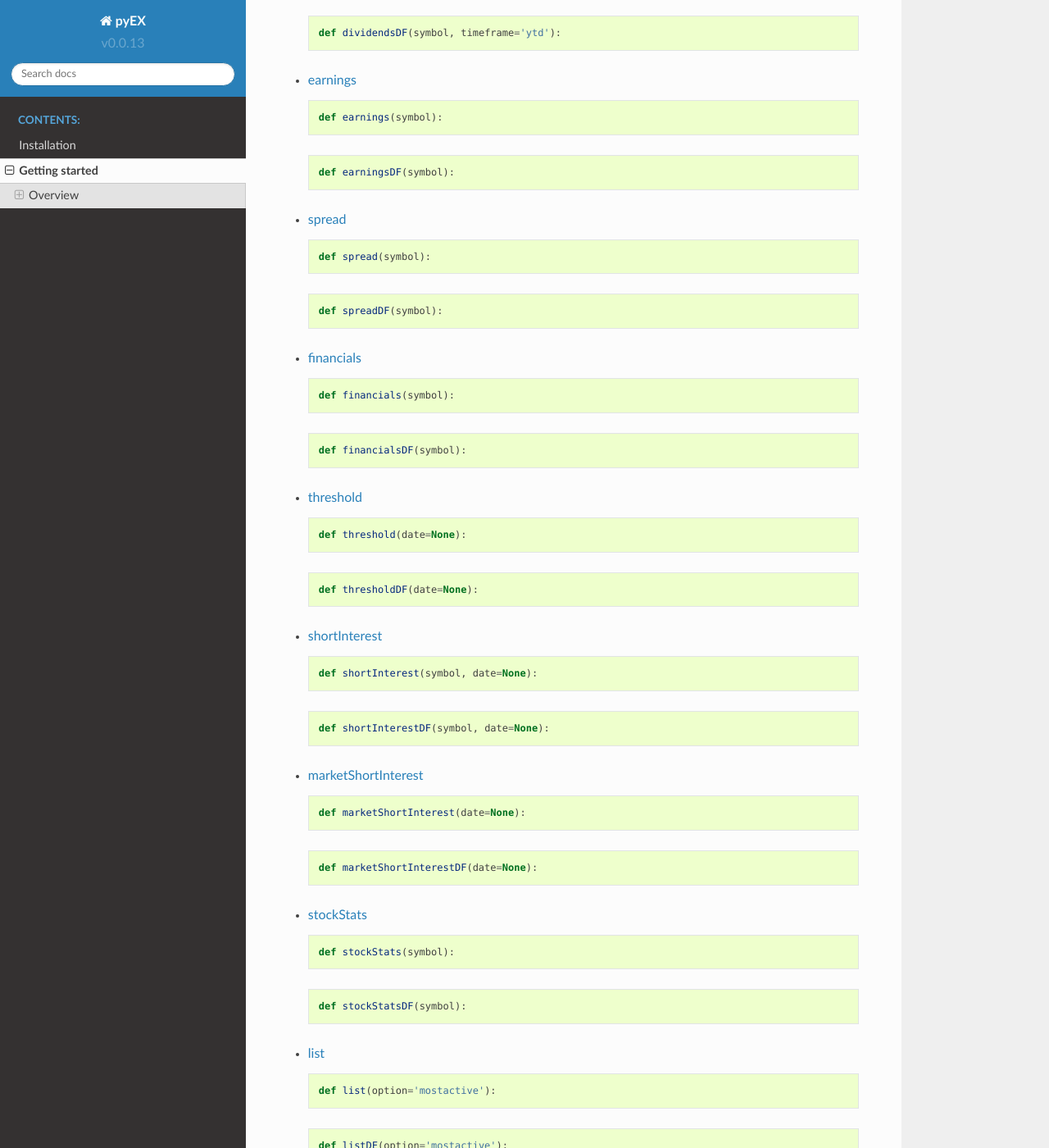
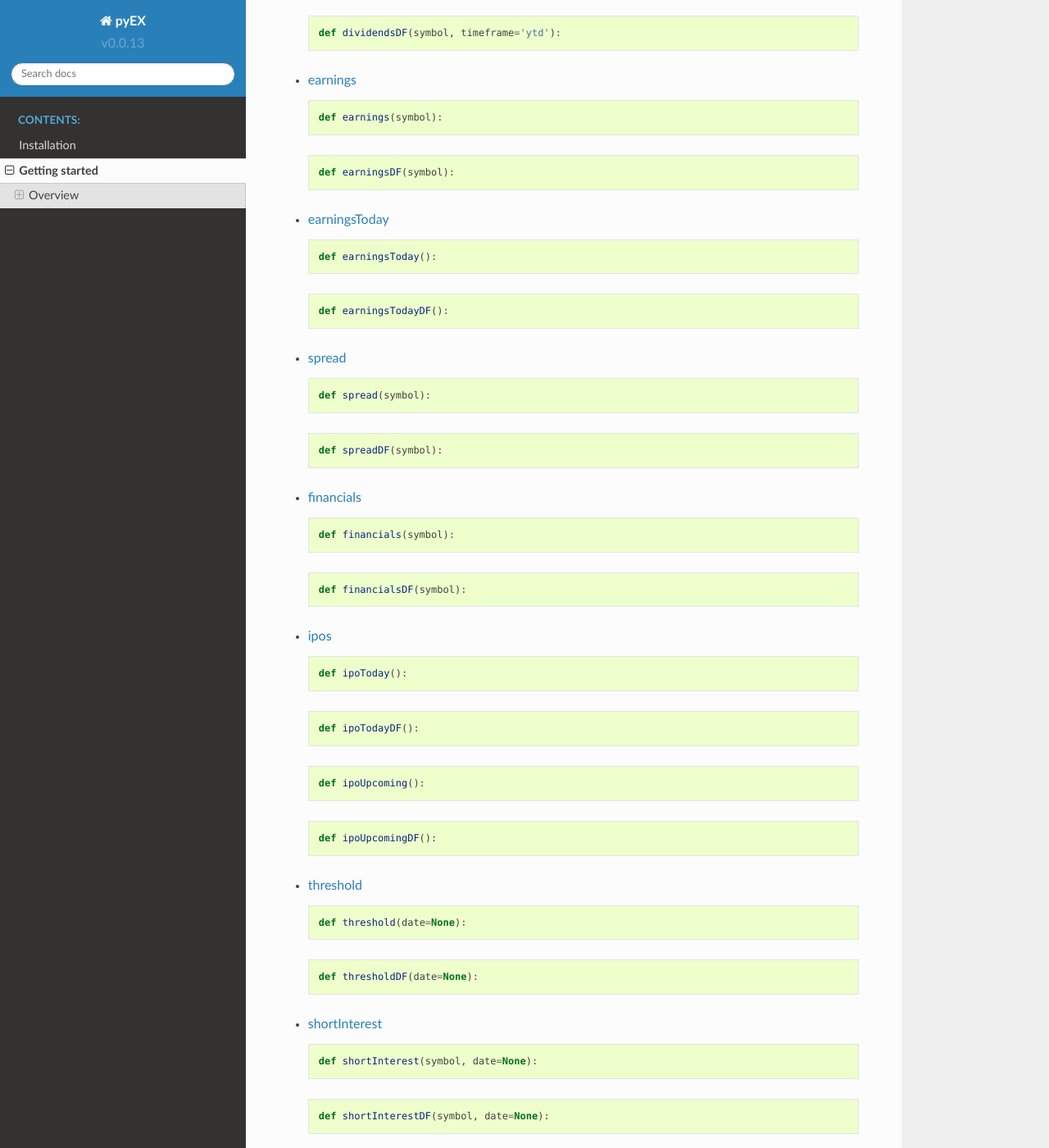
Before and after one commit to tkp-archive/pyEX, a Sphinx documentation site: the page built from docs/quickstart.rst, in a window 1280 px wide and 1400 px high, scrolled down 1468 px. Shown: the whole window at 82% size. Built offline with Sphinx 7.4.7 and the Read the Docs theme 2.0.0, drawn with Linux system fonts in a browser that asks for light colours.

Commit message:
adding ipo calendar endpoint

```diff
--- a/docs/quickstart.rst
+++ b/docs/quickstart.rst
@@ -89,6 +89,17 @@ Stocks
 
           def earningsDF(symbol):
 
+
+-  `earningsToday <https://iextrading.com/developer/docs/#earnings-today>`__
+
+   .. code:: python3
+
+          def earningsToday():
+
+   .. code:: python3
+
+          def earningsTodayDF():
+
 -  `spread <https://iextrading.com/developer/docs/#effective-spread>`__
 
    .. code:: python3
@@ -108,6 +119,24 @@ Stocks
    .. code:: python3
 
           def financialsDF(symbol):
+
+-  `ipos <https://iextrading.com/developer/docs/#ipo-calendar>`__
+
+   .. code:: python3
+
+          def ipoToday():
+
+   .. code:: python3
+
+          def ipoTodayDF():
+
+   .. code:: python3
+
+          def ipoUpcoming():
+
+   .. code:: python3
+
+          def ipoUpcomingDF():
 
 -  `threshold <https://iextrading.com/developer/docs/#iex-regulation-sho-threshold-securities-list>`__
 
```
Also changed, not shown: README.md (+24 -0 lines), 1 other file.
